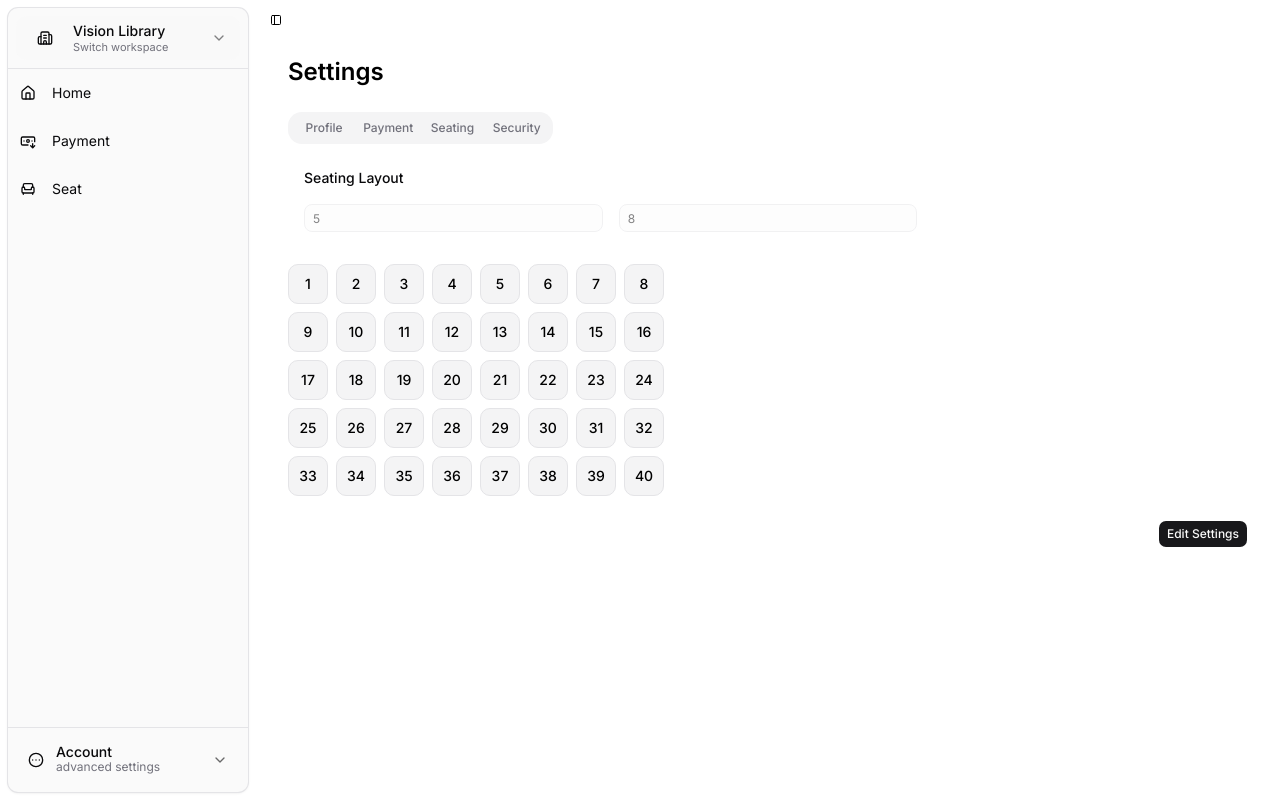
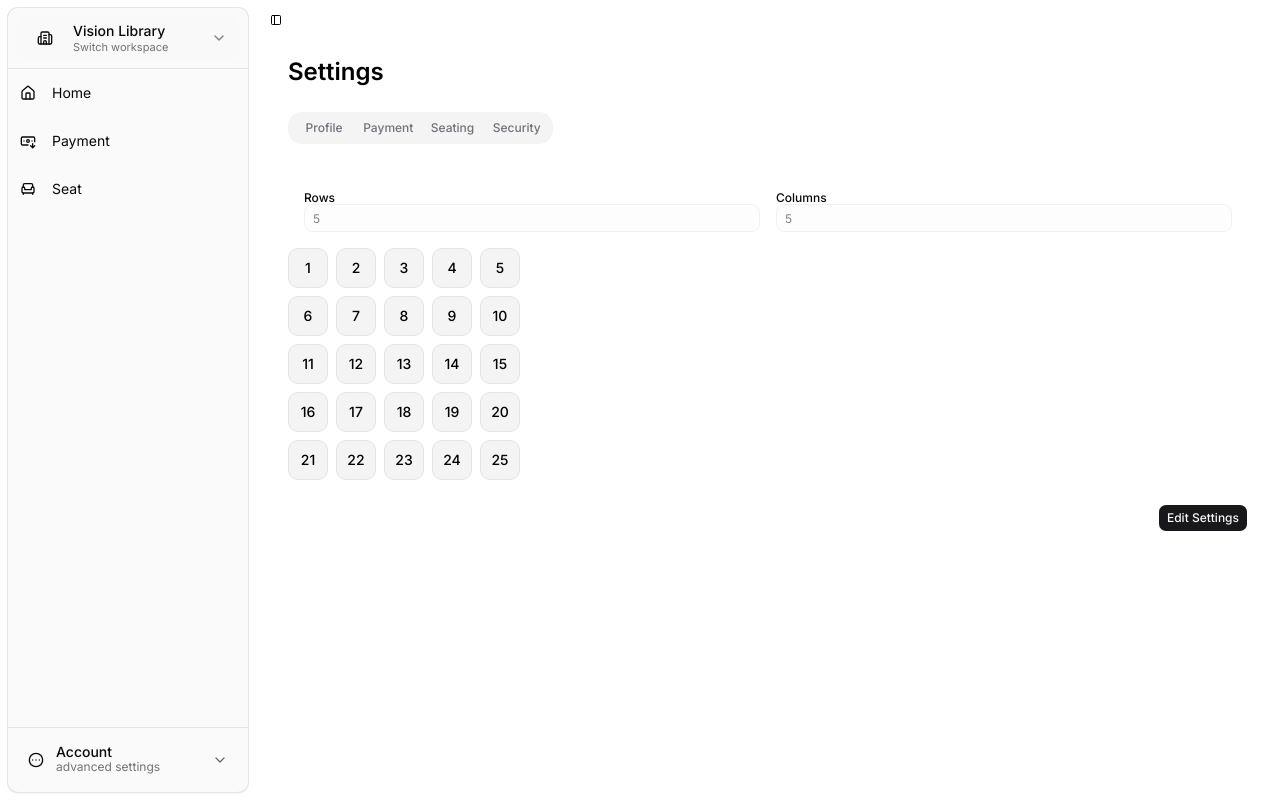
Before and after one commit to Vahid819/visionlibrary, a Next.js app: page /dashboard/settings in a window 1280 px wide. Both pictures are taken after a click on the tab "Seating". Built offline with nearby package versions, Linux system fonts and the light colour scheme.

Commit message:
payment and profile setting zodschema are validate

```diff
--- a/src/app/dashboard/settings/page.jsx
+++ b/src/app/dashboard/settings/page.jsx
@@ -15,26 +15,28 @@ export default function Page() {
   const [loading, setLoading] = useState(false);
 
   // ✅ Saved data
-  const [form, setForm] = useState({
-    name: "Vahid",
-    email: "vahid@email.com",
-    phone: "9876543210",
+  const defaultForm = {
+    // Profile
+    name: "",
+    email: "",
+    phone: "",
 
-    upiId: "vahid@upi",
-    bankName: "HDFC Bank",
-    accountNumber: "1234567890",
-    ifsc: "HDFC0001234",
+    // Payment
+    upiId: "",
+    enableUpi: false,
+    qrImage: null,
 
-    enableUpi: true,
-    enableBank: true,
+    // Seating
+    rows: 5,
+    cols: 5,
 
-    layoutName: "Main Hall",
-    rows: 5,
-    cols: 8,
-  });
+    // Security
+    password: "",
+  };
+  const [form, setForm] = useState(defaultForm);
 
   // ✅ Editable copy
-  const [tempForm, setTempForm] = useState(form);
+  const [tempForm, setTempForm] = useState(defaultForm);
 
   // ======================
   // Handlers
@@ -62,25 +64,30 @@ export default function Page() {
     setIsEditing(true);
   };
 
-
   const handleCancel = () => {
     setTempForm(form); // reset changes
     setIsEditing(false);
   };
 
-  const handleSave = async () => {
+  const handleSave = async (data) => {
     setLoading(true);
 
   try {
-      // simulate API
-      await new Promise((r) => setTimeout(r, 1000));
+    const res = await fetch("/api/settings", {
+        method: "POST",
+        headers: {
+          "Content-Type": "application/json",
+        },
+        body: JSON.stringify(data),
+      });
+    await saveSettingsAPI(tempForm);
 
-      setForm(tempForm); // save changes
+    const result = await res.json();
     setIsEditing(false);
 
     toast.success("Settings saved successfully!");
-    } catch {
-      toast.error("Failed to save settings");
+  } catch (error) {
+    toast.error(error.message || "Failed to save settings");
   } finally {
     setLoading(false);
   }
@@ -128,16 +135,18 @@ export default function Page() {
         </TabsContent>
 
         <TabsContent value="security">
-          <SecuritySettings disabled={!isEditing} />
+          <SecuritySettings
+            form={tempForm}
+            onChange={handleChange}
+            disabled={!isEditing}
+          />
         </TabsContent>
       </Tabs>
 
       {/* Buttons */}
       <div className="flex justify-end gap-3">
         {!isEditing ? (
-          <Button onClick={handleEdit}>
-            Edit Settings
-          </Button>
+          <Button onClick={handleEdit}>Edit Settings</Button>
         ) : (
           <>
             <Button variant="outline" onClick={handleCancel}>
@@ -151,4 +160,5 @@ export default function Page() {
         )}
       </div>
     </div>
-  )};
+  );
+}
--- a/src/components/dashboard/setting/PaymentSettings.jsx
+++ b/src/components/dashboard/setting/PaymentSettings.jsx
@@ -3,8 +3,18 @@ import { Input } from "@/components/ui/input";
 import { Switch } from "@/components/ui/switch";
 import { Label } from "@/components/ui/label";
 import { X } from "lucide-react";
+import { zodResolver } from "@hookform/resolvers/zod";
+import { useForm } from "react-hook-form";
+import { paymentSchema } from "@/zodSchema/paymentSchema";
 
 export default function PaymentSettings({ form, setForm, disabled }) {
+  const {
+    register,
+    formState: { errors },
+  } = useForm({
+    resolver: zodResolver(paymentSchema),
+  });
+
   return (
     <Card>
       <CardHeader>
@@ -20,12 +30,19 @@ export default function PaymentSettings({ form, setForm, disabled }) {
         </div>
 
         {form.enableUpi && (
+          <div>
           <Input
             placeholder="UPI ID"
+            {...register("upiId")}
             value={form.upiId}
             disabled={disabled}
             onChange={(e) => setForm({ ...form, upiId: e.target.value })}
           />
+          {errors.upiId && (
+            <p className="text-sm text-red-500 mt-1">{errors.upiId.message}</p>
+          )}
+          </div>
+
         )}
       </CardContent>
       <CardContent>
@@ -65,6 +82,7 @@ export default function PaymentSettings({ form, setForm, disabled }) {
                     qrImage: null,
                   }))
                 }
+                disabled={disabled}
                 className="absolute -top-2 -right-2 bg-gray-600 text-white rounded-full p-1 shadow hover:bg-gray-400 transition"
               >
                 <X size={14} />
--- a/src/components/dashboard/setting/ProfileSettings.jsx
+++ b/src/components/dashboard/setting/ProfileSettings.jsx
@@ -1,31 +1,62 @@
 import { Card, CardContent, CardHeader, CardTitle } from "@/components/ui/card";
 import { Input } from "@/components/ui/input";
 import { Label } from "@/components/ui/label";
+import { zodResolver } from "@hookform/resolvers/zod";
+import { useForm } from "react-hook-form";
+import userSchema from "@/zodSchema/userSchema";
 
 export default function ProfileSettings({ form, onChange, disabled }) {
+  const {
+    register,
+    formState: { errors },
+  } = useForm({
+    resolver: zodResolver(userSchema),
+  });
+
   return (
     <Card>
       <CardHeader>
         <CardTitle>Profile</CardTitle>
       </CardHeader>
       <CardContent className="grid md:grid-cols-2 gap-4">
-        <div>
+        <div className="space-y-2">
           <Label>Name</Label>
           <Input
             name="name"
-            value={form.name || ""}
+            {...register("name")}
+            value={form.name}
             onChange={onChange}
             disabled={disabled}
           />
+          {errors.name && (
+            <p className="text-sm text-red-500">{errors.name.message}</p>
+          )}
         </div>
-        <div>
+        <div className="space-y-2">
           <Label>Email</Label>
           <Input
             name="email"
+            {...register("email")}
             value={form.email}
             onChange={onChange}
             disabled={disabled}
           />
+          {errors.email && (
+            <p className="text-sm text-red-500">{errors.email.message}</p>
+          )}
+        </div>
+        <div className="space-y-2">
+          <Label>Phone</Label>
+          <Input
+            name="phone"
+            {...register("phone")}
+            value={form.phone}
+            onChange={onChange}
+            disabled={disabled}
+          />
+          {errors.phone && (
+            <p className="text-sm text-red-500">{errors.phone.message}</p>
+          )}
         </div>
       </CardContent>
     </Card>
--- a/src/components/dashboard/setting/SeatingSettings.jsx
+++ b/src/components/dashboard/setting/SeatingSettings.jsx
@@ -1,20 +1,42 @@
-import { Card, CardContent, CardHeader, CardTitle } from "@/components/ui/card";
 import { Input } from "@/components/ui/input";
+import { Label } from "@/components/ui/label";
+import { Card, CardContent } from "@/components/ui/card";
 import SeatingPreview from "./SeatingPreview";
+import { div } from "framer-motion/client";
 
-export default function SeatingSettings({ form, onChange, onNumber, disabled }) {
+export default function SeatingSettings({
+  form,
+  onChange,
+  onNumber,
+  disabled,
+}) {
   return (
-    <div className="space-y-4">
+    <div className="gap-3">
       <Card>
-        <CardHeader>
-          <CardTitle>Seating Layout</CardTitle>
-        </CardHeader>
-        <CardContent className="grid md:grid-cols-3 gap-4">
-          <Input name="rows" type="number" value={form.rows} onChange={onNumber} disabled={disabled} />
-          <Input name="cols" type="number" value={form.cols} onChange={onNumber} disabled={disabled} />
+        <CardContent className="grid grid-cols-2 gap-4 pt-6">
+          <div>
+            <Label>Rows</Label>
+            <Input
+              type="number"
+              name="rows"
+              value={form.rows}
+              onChange={onNumber}
+              disabled={disabled}
+            />
+          </div>
+
+          <div>
+            <Label>Columns</Label>
+            <Input
+              type="number"
+              name="cols"
+              value={form.cols}
+              onChange={onNumber}
+              disabled={disabled}
+            />
+          </div>
         </CardContent>
       </Card>
-
       <SeatingPreview rows={form.rows} cols={form.cols} />
     </div>
   );
--- a/src/components/dashboard/setting/SecuritySettings.jsx
+++ b/src/components/dashboard/setting/SecuritySettings.jsx
@@ -1,15 +1,22 @@
 import { Card, CardContent, CardHeader, CardTitle } from "@/components/ui/card";
 import { Input } from "@/components/ui/input";
+import { Label } from "@/components/ui/label";
 
-export default function SecuritySettings({ disabled }) {
+export default function SecuritySettings({ form, onChange, disabled }) {
   return (
     <Card>
       <CardHeader>
         <CardTitle>Security</CardTitle>
       </CardHeader>
       <CardContent className="grid md:grid-cols-2 gap-4">
-        <Input type="password" placeholder="New Password" disabled={disabled} />
-        <Input type="password" placeholder="Confirm Password" disabled={disabled} />
+        <div className="flex flex-col gap-2">
+          <Label>New Password</Label>
+          <Input type="password" name="password" placeholder="New Password" value={form.password} onChange={onChange} disabled={disabled} />
+        </div>
+        <div className="flex flex-col gap-2">
+          <Label>Confirm Password</Label>
+          <Input type="password" name="confirmPassword" placeholder="Confirm Password" disabled={disabled} />
+        </div>
       </CardContent>
     </Card>
   );
--- a/src/zodSchema/paymentSchema.js
+++ b/src/zodSchema/paymentSchema.js
@@ -1,6 +1,10 @@
 import z from "zod";
 
 export const paymentSchema = z.object({
+  upiId: z
+    .string()
+    .regex(/^[\w.-]+@[\w.-]+$/, "Invalid UPI ID format")
+    .optional(),
   paymenttype: {
     type: z
       .enum(["cash", "online"], "Invalid payment type")
@@ -10,5 +14,5 @@ export const paymentSchema = z.object({
   },
   paymentdate: {
     type: z.date().default(new Date()),
-  }
+  },
 });
--- a/src/zodSchema/userSchema.js
+++ b/src/zodSchema/userSchema.js
@@ -18,6 +18,11 @@ const userSchema = z
       .regex(/^[^\s@]+@[^\s@]+\.[^\s@]+$/, "Please use a valid email")
       .trim(),
 
+    phone: z
+      .string()
+      .regex(/^\+?[1-9]\d{1,14}$/, "Invalid phone number format")
+      .optional(),
+
     password: z
       .string()
       .min(6, "Password must be at least 6 characters")
```
Also changed, not shown: src/app/api/settings/route.js (added). Lines whose indentation alone changed are shown as unchanged.
